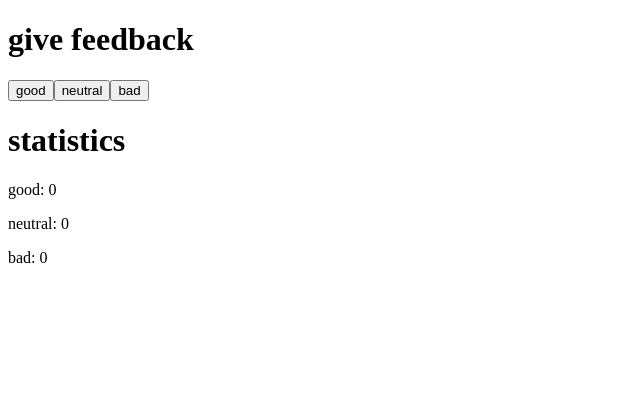
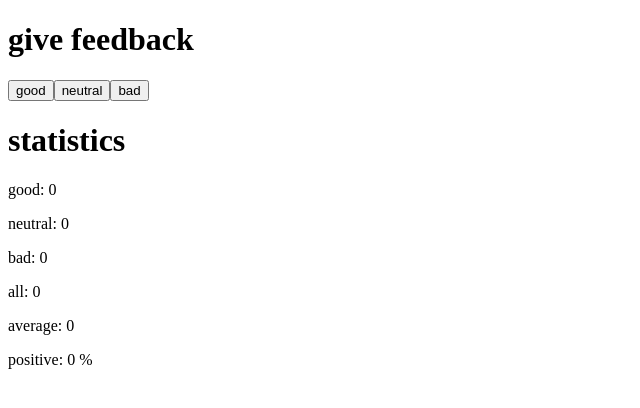
Before and after one commit to jamesho2877/fullstackopen, a React (Create React App) app in the folder part_01/unicafe/: page / in a window 1280 px wide. Shown: the top 408 px of the page, without its empty margins (0-640 px from the left). Built offline with nearby package versions, Linux system fonts and the light colour scheme.

Commit message:
1.7: unicafe step2

```diff
--- a/part_01/unicafe/src/App.js
+++ b/part_01/unicafe/src/App.js
@@ -17,6 +17,11 @@ const App = () => {
   const [neutral, setNeutral] = useState(0);
   const [bad, setBad] = useState(0);
 
+  const totalFeedback = good + neutral + bad;
+  const averagePoint = ((good*1 + neutral*0 + bad*(-1))/totalFeedback) || 0;
+  const positivePercentage = ((good/totalFeedback) || 0) * 100;
+
+
   return (
     <>
       <Header text="give feedback"/>
@@ -27,6 +32,9 @@ const App = () => {
       <Statistic text="good" counter={good} />
       <Statistic text="neutral" counter={neutral} />
       <Statistic text="bad" counter={bad} />
+      <Statistic text="all" counter={totalFeedback} />
+      <Statistic text="average" counter={averagePoint} />
+      <Statistic text="positive" counter={`${positivePercentage} %`} />
     </>
   );
 };
```
Also changed, not shown: 1 other file (tests, documents, lock files or other folders).
